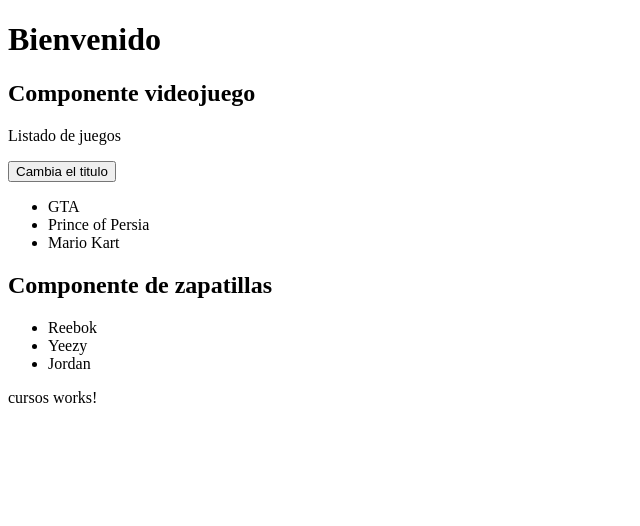
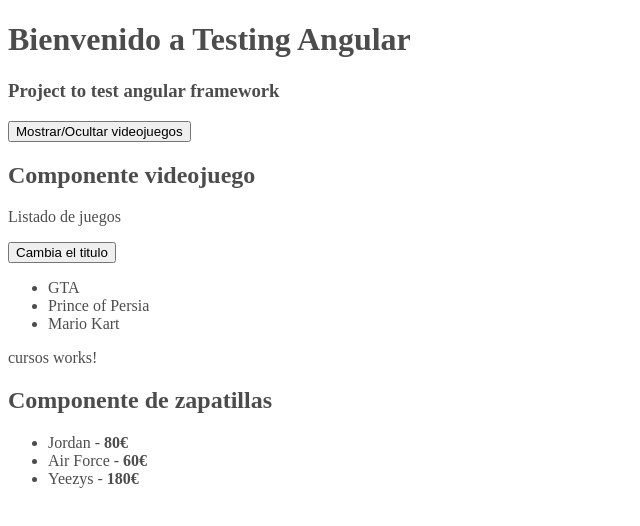
Before and after one commit to FreyVik/angular_testing, an Angular app: page / in a window 1280 px wide. Shown: the top 526 px of the page, without its empty margins (0-640 px from the left). Built offline with nearby package versions, Linux system fonts and the light colour scheme.

Commit message:
Creacion de modelos

```diff
--- a/src/app/app.component.html
+++ b/src/app/app.component.html
@@ -1,7 +1,11 @@
-<div id="container">
-  <h1>Bienvenido</h1>
+<div id="container" [ngStyle]="{ color: config.color }">
+  <h1>Bienvenido a {{ title }}</h1>
+  <h3>{{ description }}</h3>
 
-  <videojuego></videojuego>
+  <button (click)="hideVideojuego()">Mostrar/Ocultar videojuegos</button>
+  <videojuego *ngIf="showVideojuego"></videojuego>
+
+  <curso></curso>
+
   <zapatilla></zapatilla>
-  <curso></curso>
 </div>
--- a/src/app/app.component.ts
+++ b/src/app/app.component.ts
@@ -1,4 +1,5 @@
 import { Component } from '@angular/core';
+import { Config } from './models/configuracion';
 
 @Component({
   selector: 'app-root',
@@ -6,5 +7,17 @@
   styleUrls: ['./app.component.scss']
 })
 export class AppComponent {
-  title = 'angular_testing';
+  public title = 'angular_testing';
+  public description: string;
+  public config = Config;
+  public showVideojuego: boolean = true
+
+  constructor() {
+    this.title = Config.titulo;
+    this.description = Config.description
+  }
+
+  hideVideojuego(): void {
+    this.showVideojuego ? this.showVideojuego = false : this.showVideojuego = true;
+  }
 }
--- a/src/app/components/zapatilla/zapatilla.component.html
+++ b/src/app/components/zapatilla/zapatilla.component.html
@@ -1,7 +1,7 @@
 <h2>Componente de zapatillas</h2>
 
 <ul>
-  <li>Reebok</li>
-  <li>Yeezy</li>
-  <li>Jordan</li>
+  <li *ngFor="let zapatilla of zapatillas">
+    {{ zapatilla.nombre }} - <strong>{{ zapatilla.precio }}&euro;</strong>
+  </li>
 </ul>
--- a/src/app/components/zapatilla/zapatilla.component.ts
+++ b/src/app/components/zapatilla/zapatilla.component.ts
@@ -1,14 +1,26 @@
-import { Component, DoCheck } from "@angular/core";
+import { Component, DoCheck, OnInit } from "@angular/core";
+import { Zapatilla } from "src/app/models/zapatilla";
 
 @Component({
     selector: 'zapatilla',
     templateUrl: './zapatilla.component.html'
 })
-export class ZapatillaComponent implements DoCheck {
-    public titulo: string = "Componente de zapatilla"
+export class ZapatillaComponent implements OnInit, DoCheck {
+    public titulo: string = "Componente de zapatilla";
+    public zapatillas: Array<Zapatilla>;
 
     constructor() {
         console.log('Zapatillas construido');
+
+        this.zapatillas = [
+            new Zapatilla('Jordan', 80, 'Nike', 'Chicago', true),
+            new Zapatilla('Air Force', 60, 'Nike', 'Blanco', false),
+            new Zapatilla('Yeezys', 180, 'Adidas', 'Zebra', true)
+        ];
+    }
+
+    ngOnInit(): void {
+        console.log(this.zapatillas);
     }
 
     ngDoCheck(): void {
--- /dev/null
+++ b/src/app/models/configuracion.ts
@@ -0,0 +1,6 @@
+export var Config = {
+    color: "rgba(0, 0, 0, 0.7)",
+    fondo: "blue",
+    titulo: "Testing Angular",
+    description: "Project to test angular framework"
+};
--- /dev/null
+++ b/src/app/models/zapatilla.ts
@@ -0,0 +1,25 @@
+export class Zapatilla {
+    /*
+    public nombre: string;
+    public precio: number;
+    public marca: string;
+    public color: string;
+    public stock: boolean;
+
+    constructor(nombre: string, precio: number, marca: string, color: string, stock: boolean) {
+        this.nombre = nombre;
+        this.precio = precio;
+        this.marca = marca;
+        this.color = color;
+        this.stock = stock;
+    }
+    */
+
+    constructor (
+        public nombre: string,
+        public precio: number,
+        public marca: string,
+        public color: string,
+        public stock: boolean
+    ){}
+}
```
Also changed, not shown: images/flujo_hooks.png (added), 1 other file (tests, documents, lock files or other folders).
